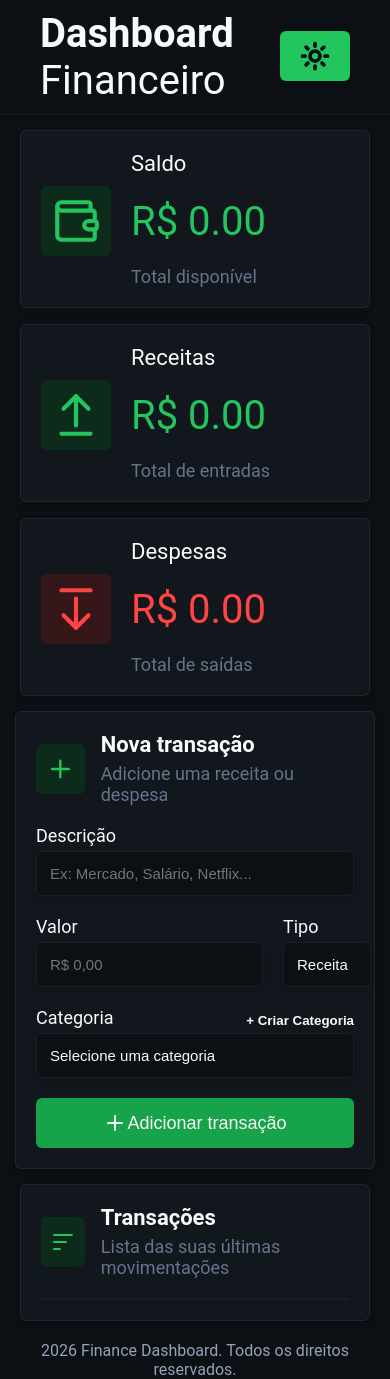
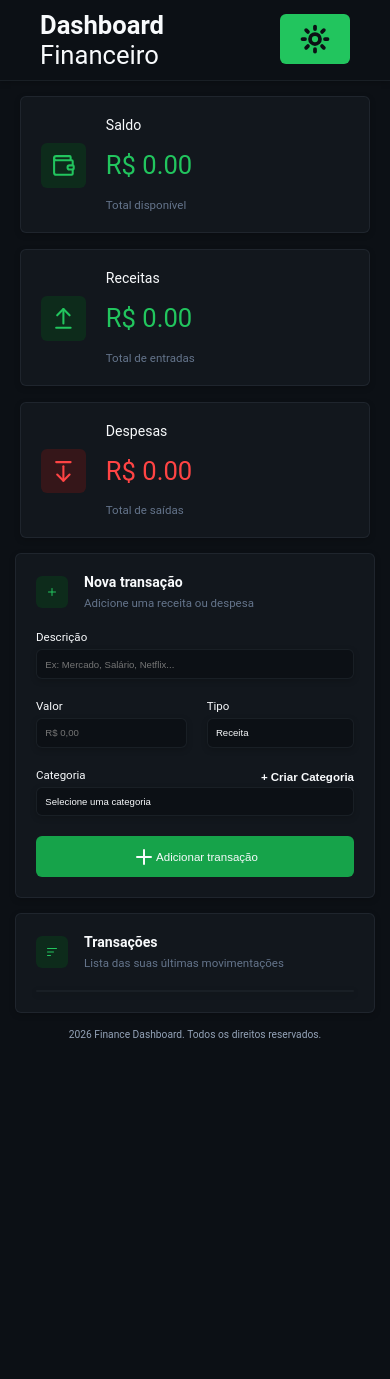
Before and after one commit to HenriqueCunha02/finance_dashboard, a React (Vite) app: page / in a window 390 px wide. After the commit the page ends 1041 px from the top, so only its background shows below. Built offline with nearby package versions, Linux system fonts and the light colour scheme.

Commit message:
refactor: optimize reponsivity

```diff
--- a/src/components/TransactionForm/styles.module.css
+++ b/src/components/TransactionForm/styles.module.css
@@ -102,6 +102,7 @@ select:focus {
   border: none;
   background-color: transparent;
   cursor: pointer;
+  font-size: 1.8rem;
 }
 
 .submitButton {
--- a/src/components/TransactionList/styles.module.css
+++ b/src/components/TransactionList/styles.module.css
@@ -116,6 +116,8 @@ li .amountNegative {
 
 .trashIcon {
   color: var(--color-text-primary);
+  width: 2rem;
+  height: 2rem;
 }
 
 .trasationLeft {
@@ -139,6 +141,6 @@ li .amountNegative {
 @media (max-width: 1200px) {
   .container {
     width: auto;
-    margin: 0px 20px 20px 20px;
+    margin: 0px 15px 15px 15px;
   }
 }
--- a/src/styles/global.css
+++ b/src/styles/global.css
@@ -7,6 +7,12 @@
 html {
   font-size: 62.5%;
   height: 100%;
+}
+
+@media (max-width: 600px) {
+  html {
+    font-size: 40%;
+  }
 }
 
 body {
```
